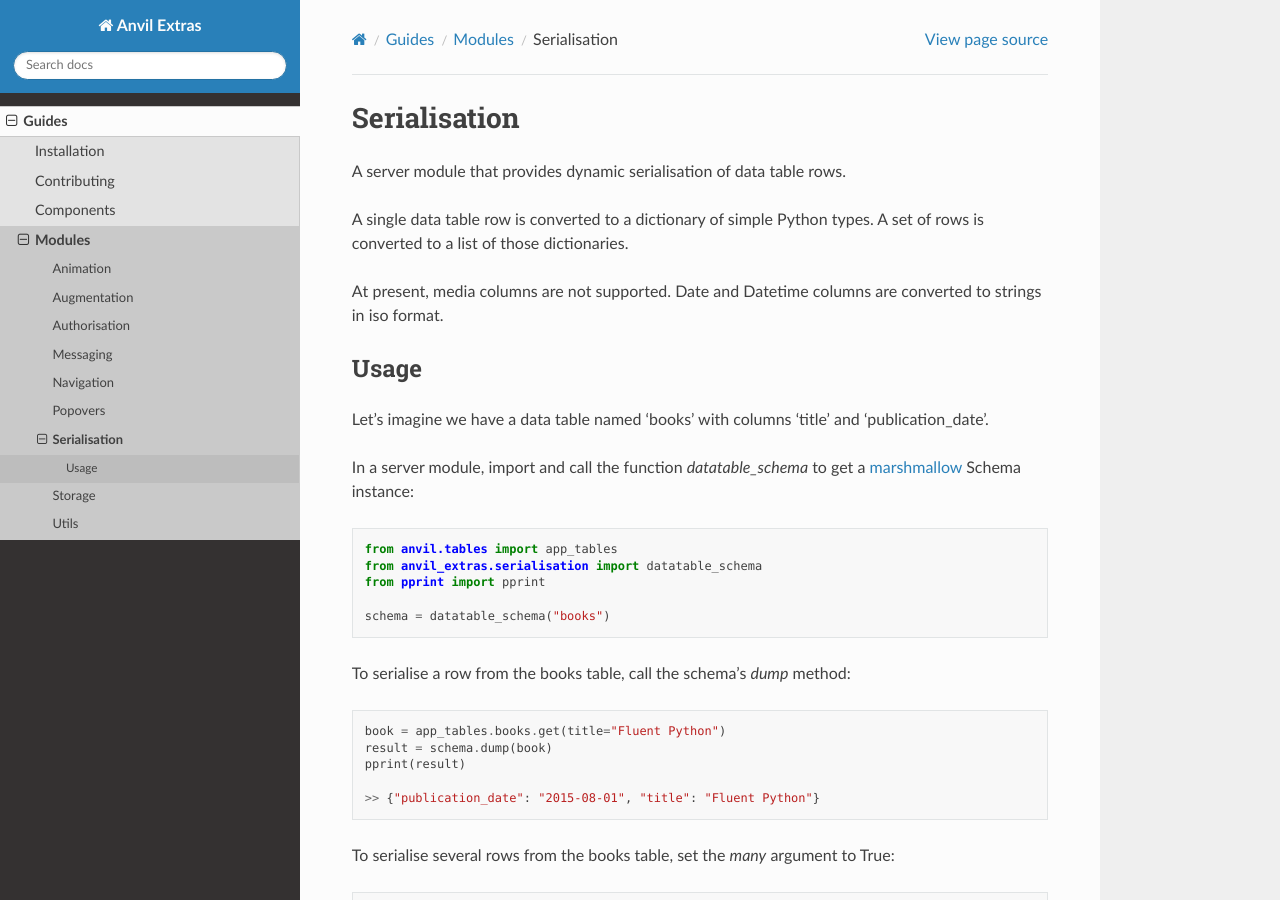
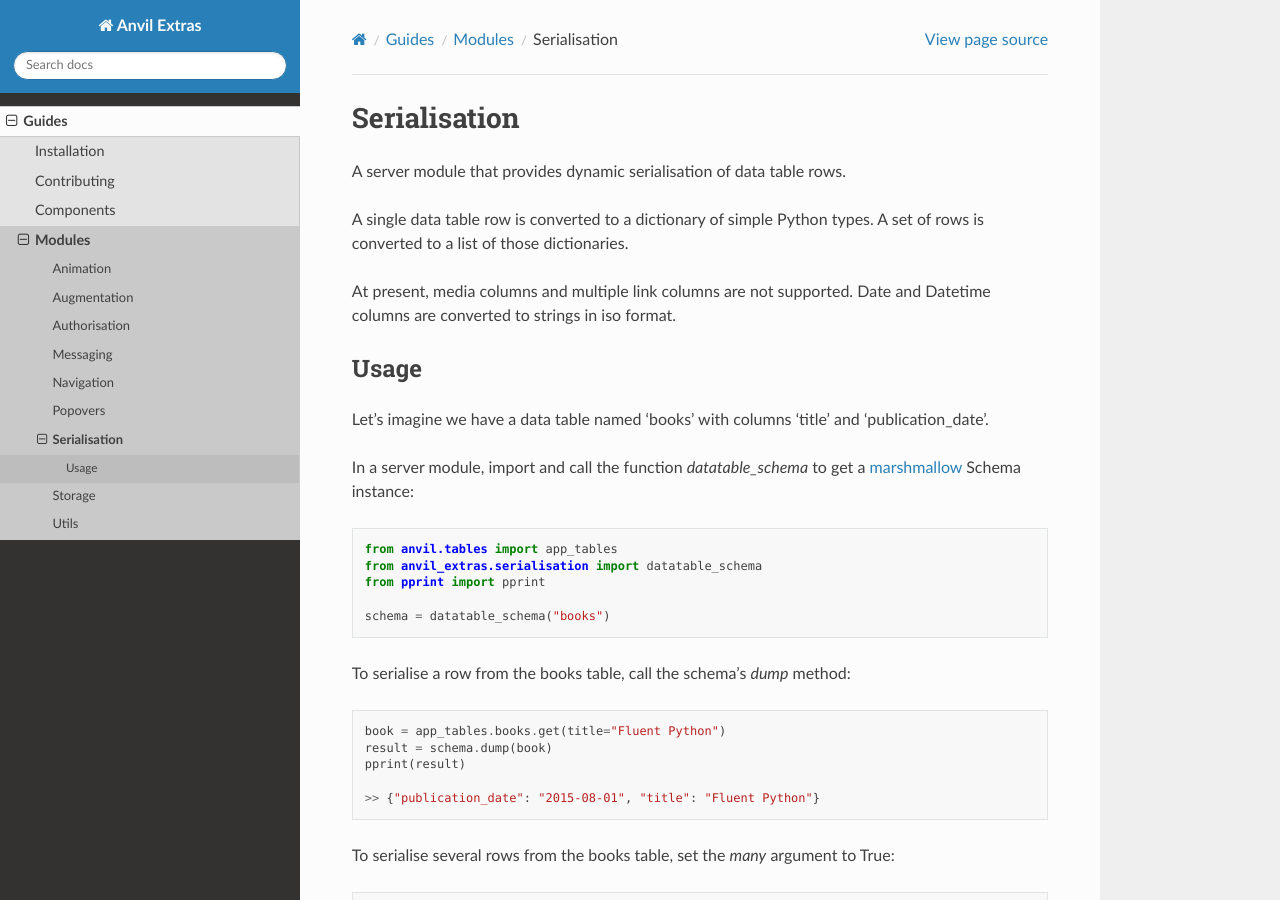
Before and after one commit to anvilistas/anvil-extras, a Sphinx documentation site: the page built from docs/guides/modules/serialisation.rst, in a window 1280 px wide and 900 px high. Built offline with Sphinx 7.4.7 and the Read the Docs theme 2.0.0, drawn with Linux system fonts in a browser that asks for light colours.

Commit message:
Add multiple linked columns to not supported docs line

```diff
--- a/docs/guides/modules/serialisation.rst
+++ b/docs/guides/modules/serialisation.rst
@@ -5,7 +5,7 @@ A server module that provides dynamic serialisation of data table rows.
 A single data table row is converted to a dictionary of simple Python types.
 A set of rows is converted to a list of those dictionaries.
 
-At present, media columns are not supported.
+At present, media columns and multiple link columns are not supported.
 Date and Datetime columns are converted to strings in iso format.
 
 Usage
```
